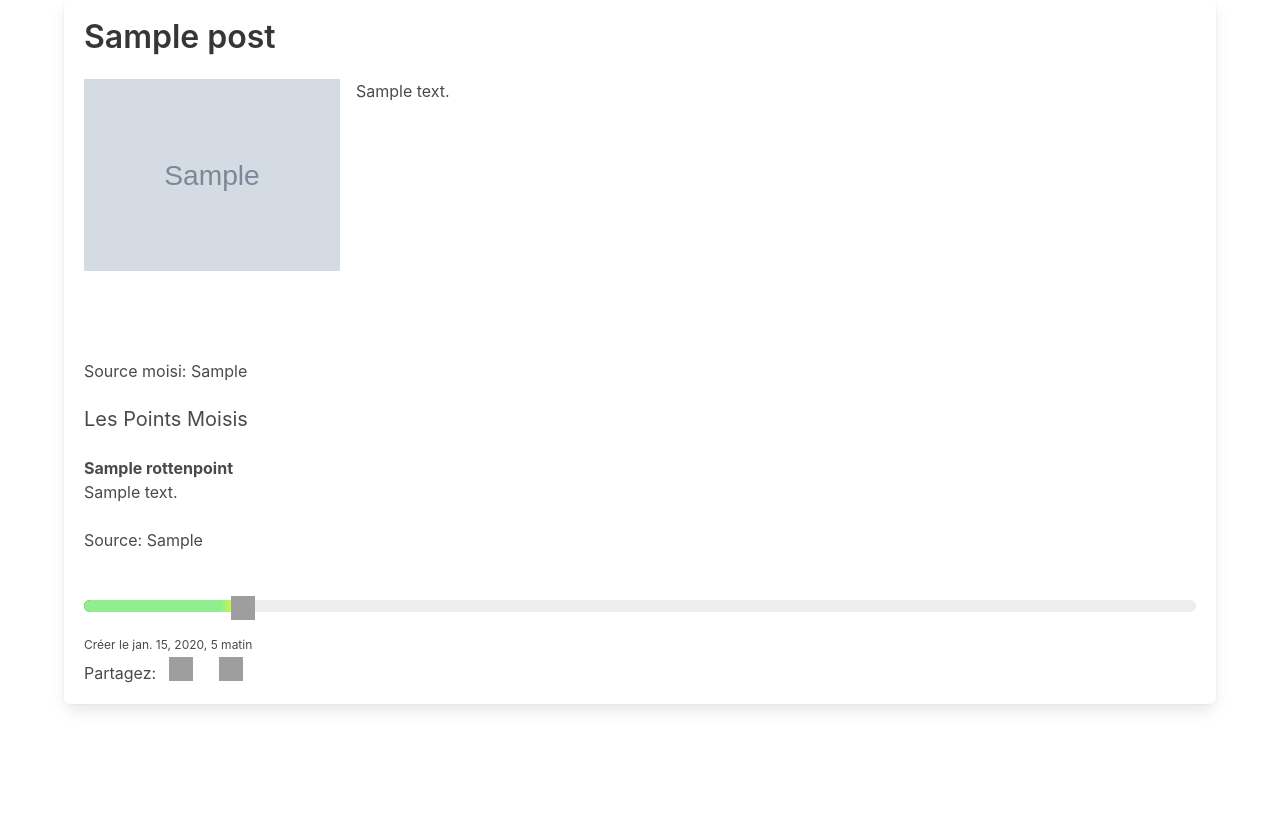
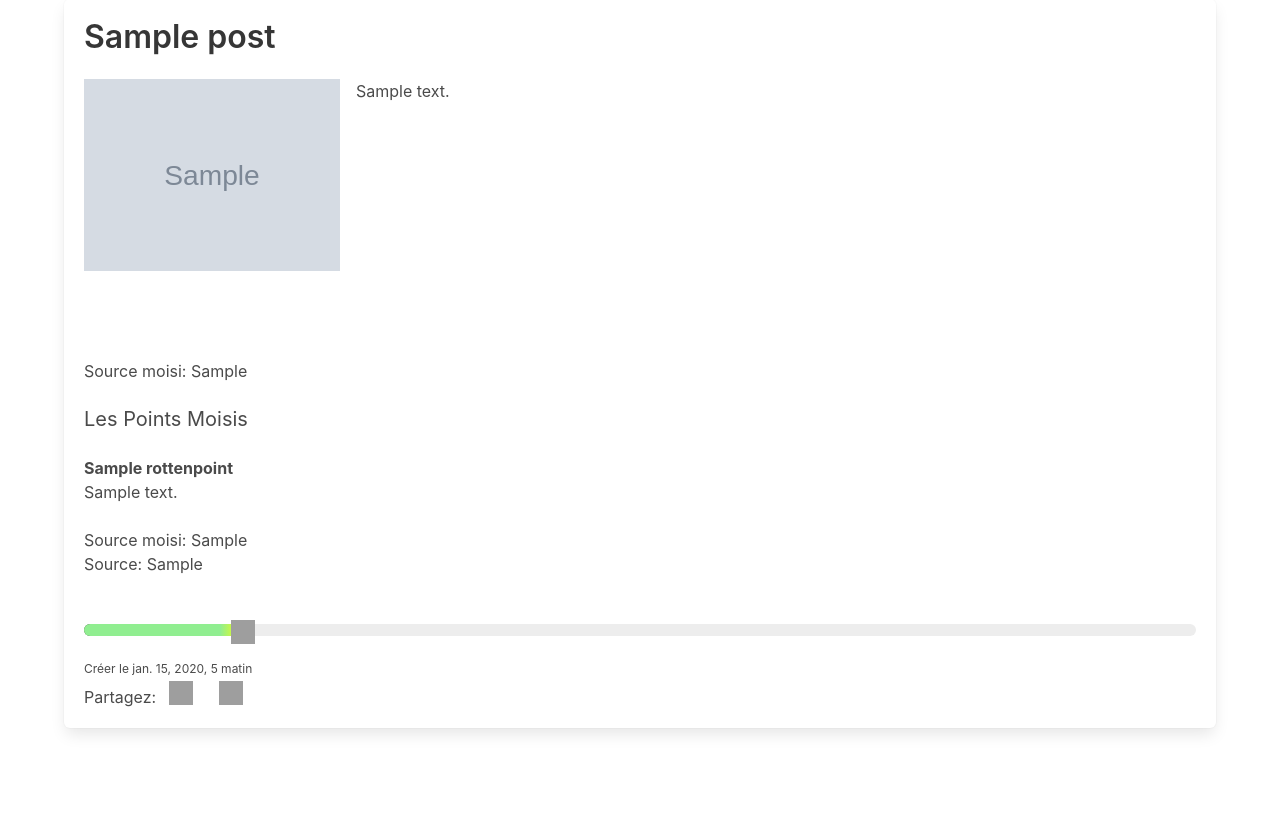
Before and after one commit to juniorGreg/moisi_o_metre, a Django app: page / in a window 1280 px wide. Shown: the part 286-1110 px from the top of the page. Before the commit the page ends 996 px from the top, so only its background shows below. Run offline with Django 3.2, Linux system fonts and the light colour scheme; tables that the repository leaves empty hold one stand-in row (values such as "Sample post"); grey boxes marked "Sample" are stand-in pictures; grey boxes are pictures that could not be loaded.

Commit message:
add rotten source in rooten points and post type in post

```diff
--- a/blog/models.py
+++ b/blog/models.py
@@ -2,7 +2,11 @@ from django.db import models
 
 # Create your models here.
 class Post(models.Model):
-
+    POST_TYPE = (
+        ('CRITIC', 'Critic'),
+        ('ARTICLE', 'Article')
+    )
+    post_type = models.CharField(max_length=10, choices=POST_TYPE, default='CRITIC')
     title = models.CharField(max_length=200)
     content = models.TextField(max_length=2000)
     date_modified = models.DateTimeField(auto_now=True)
@@ -18,7 +22,8 @@ class RottenPoint(models.Model):
     post = models.ForeignKey(Post, on_delete=models.CASCADE)
     title = models.CharField(max_length=200)
     description = models.TextField(max_length=2000)
-    source = models.CharField(max_length=200)
+    source = models.CharField(max_length=200, null=True)
+    rotten_source = models.CharField(max_length=200, null=True)
     date_created = models.DateTimeField(auto_now_add=True, null=True)
 
     def __str__(self):
--- a/blog/templates/blog/index.html
+++ b/blog/templates/blog/index.html
@@ -24,13 +24,9 @@
               <p>{{post.content}}</p>
             {% endif %}
             <br>
-            <p>Source moisi:
-            {% if 'http' in post.source %}
-               <a href="{{post.source}}">{{post.source}}</a>
-            {% else %}
-              {{post.source}}
-            {% endif %}
-            </p>
+
+            {% include 'blog/source.html' with source_title="Source moisi" source=post.source %}
+
             <br>
             {% if post.rottenpoint_set.count > 0 %}
                 <h2 class="subtitle">Les Points Moisis</h2>
@@ -38,18 +34,14 @@
                   <h3 class="has-text-weight-bold">{{point.title}}</h3>
                   <p>{{point.description}}</p>
                   <br>
-                  <p>Source:
-                  {% if 'http' in point.source %}
-                     <a href="{{point.source}}">{{point.source}}</a>
-                  {% else %}
-                    {{point.source}}
-                  {% endif %}
-                  </p>
+                  {% include 'blog/source.html' with source_title="Source moisi" source=point.rotten_source %}
+                  {% include 'blog/source.html' with source_title="Source" source=point.source %}
                   <br>
                 {% endfor %}
 
-
-              <custom-progress count={{post.rottenpoint_set.count}}></custom-progress>
+              {% if post.post_type == 'CRITIC' %}
+                <custom-progress count={{post.rottenpoint_set.count}}></custom-progress>
+              {% endif %}
               <br>
             {% endif %}
 
--- /dev/null
+++ b/blog/templates/blog/source.html
@@ -0,0 +1,9 @@
+{% if source is not None %}
+  <p>{{ source_title }}:
+  {% if 'http' in source %}
+     <a href="{{ source }}">{{ source }}</a>
+  {% else %}
+    {{ source }}
+  {% endif %}
+  </p>
+{% endif %}
```
